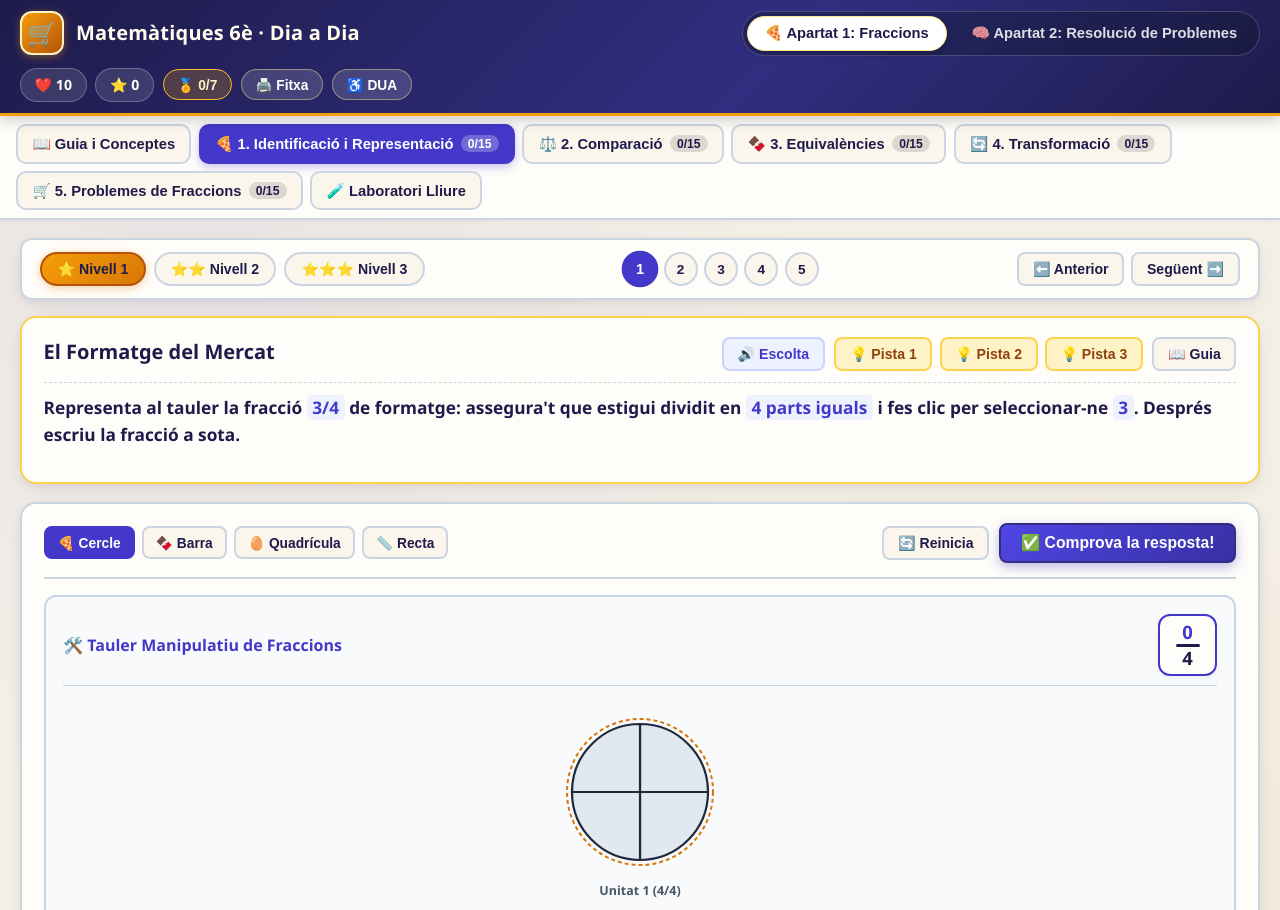
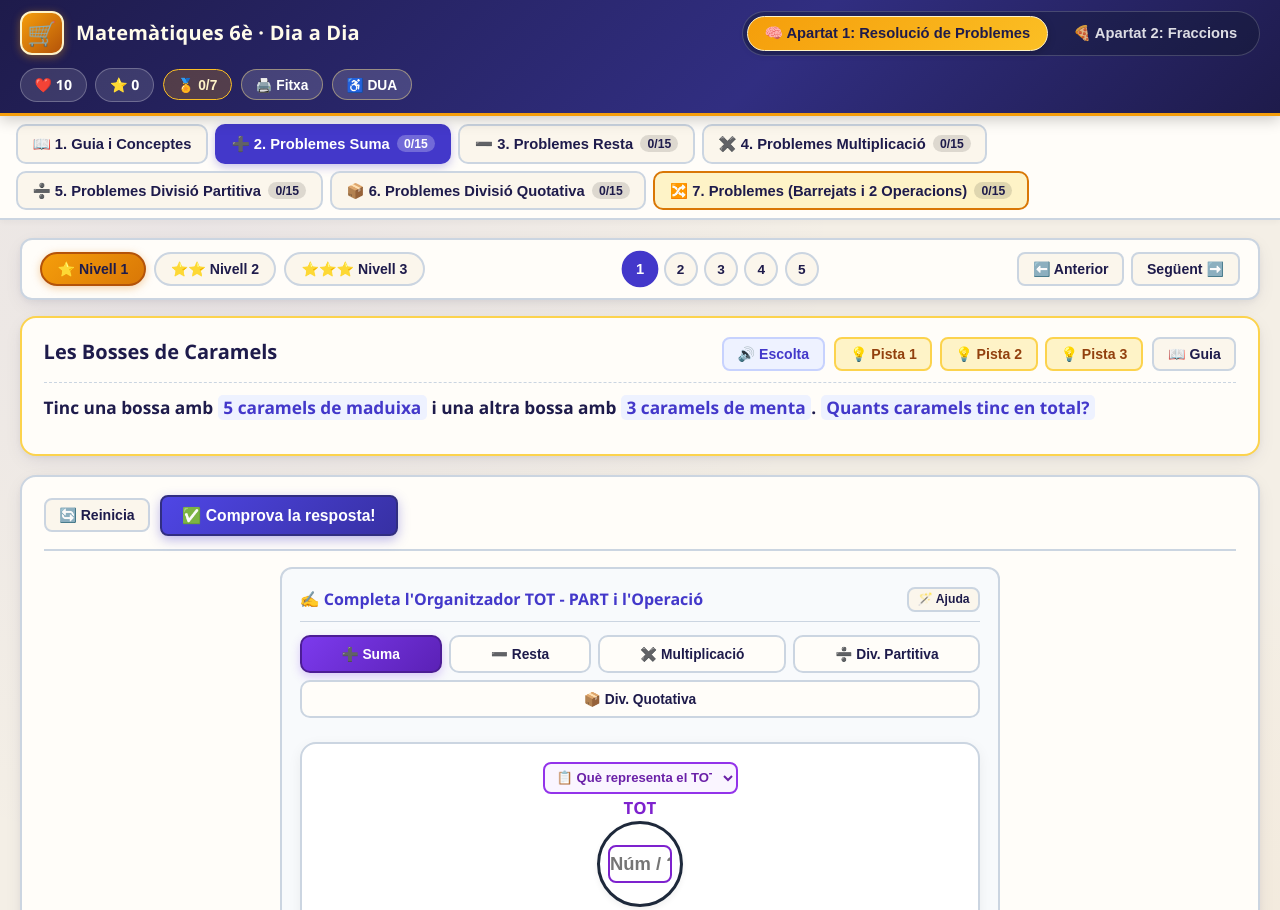
Before and after one commit to cjarque1987/Fraccions, a plain HTML site: page index.html in a window 1280 px wide. Shown: the top 910 px of the page. Drawn offline with Linux system fonts and the light colour scheme.

Commit message:
Canviar ordre dels apartats: Apartat 1 Resolucio de Problemes i Apartat 2 Fraccions

```diff
--- a/app.js
+++ b/app.js
@@ -9,8 +9,8 @@
 
   // Estat global de l'aplicació
   const state = {
-    currentMainArea: "fraccions",   // "fraccions" | "operacions"
-    currentModule: "identificacio", // grimori | identificacio | comparacio | equivalencia | transformacio | problemes | forja | guia_operacions | prob_suma | prob_resta | prob_multiplicacio | prob_div_partitiva | prob_div_quotativa | prob_barrejats
+    currentMainArea: "operacions",  // "operacions" | "fraccions"
+    currentModule: "prob_suma",     // guia_operacions | prob_suma | prob_resta | prob_multiplicacio | prob_div_partitiva | prob_div_quotativa | prob_barrejats | grimori | identificacio | comparacio | equivalencia | transformacio | problemes | forja
     currentLevel: 1,                // 1, 2, 3
     currentIndex: 0,                // 0..4
     currentShape: "circle",         // circle | bar | grid | line
--- a/index.html
+++ b/index.html
@@ -20,11 +20,11 @@
 
       <!-- SELECTOR DELS 2 GRANS APARTATS INTEGRAT I NET -->
       <div class="main-area-inner" id="mainAreaSwitcher" role="navigation" aria-label="Blocs principals">
-        <button type="button" class="main-area-btn active" data-area="fraccions">
-          🍕 Apartat 1: Fraccions
+        <button type="button" class="main-area-btn area-operacions-btn active" data-area="operacions">
+          🧠 Apartat 1: Resolució de Problemes
         </button>
-        <button type="button" class="main-area-btn area-operacions-btn" data-area="operacions">
-          🧠 Apartat 2: Resolució de Problemes
+        <button type="button" class="main-area-btn" data-area="fraccions">
+          🍕 Apartat 2: Fraccions
         </button>
       </div>
 
@@ -77,15 +77,54 @@
 
   <!-- NAVEGACIÓ SECUNDÀRIA DELS SUB-APARTATS -->
   <nav class="main-nav" aria-label="Subapartats del bloc actiu">
-    <!-- SUB-APARTATS DE FRACCIONS -->
-    <ul class="nav-tabs" id="moduleTabsFraccions">
+    <!-- SUB-APARTATS DE RESOLUCIÓ DE PROBLEMES (OPERACIONS) - OBERT PER DEFECTE COM APARTAT 1 -->
+    <ul class="nav-tabs" id="moduleTabsOperacions">
+      <li>
+        <button type="button" class="nav-tab" data-module="guia_operacions">
+          📖 1. Guia i Conceptes
+        </button>
+      </li>
+      <li>
+        <button type="button" class="nav-tab active" data-module="prob_suma">
+          ➕ 2. Problemes Suma <span class="tab-progress" id="prog-prob_suma">0/15</span>
+        </button>
+      </li>
+      <li>
+        <button type="button" class="nav-tab" data-module="prob_resta">
+          ➖ 3. Problemes Resta <span class="tab-progress" id="prog-prob_resta">0/15</span>
+        </button>
+      </li>
+      <li>
+        <button type="button" class="nav-tab" data-module="prob_multiplicacio">
+          ✖️ 4. Problemes Multiplicació <span class="tab-progress" id="prog-prob_multiplicacio">0/15</span>
+        </button>
+      </li>
+      <li>
+        <button type="button" class="nav-tab" data-module="prob_div_partitiva">
+          ➗ 5. Problemes Divisió Partitiva <span class="tab-progress" id="prog-prob_div_partitiva">0/15</span>
+        </button>
+      </li>
+      <li>
+        <button type="button" class="nav-tab" data-module="prob_div_quotativa">
+          📦 6. Problemes Divisió Quotativa <span class="tab-progress" id="prog-prob_div_quotativa">0/15</span>
+        </button>
+      </li>
+      <li>
+        <button type="button" class="nav-tab special-problem-tab" data-module="prob_barrejats">
+          🔀 7. Problemes (Barrejats i 2 Operacions) <span class="tab-progress" id="prog-prob_barrejats">0/15</span>
+        </button>
+      </li>
+    </ul>
+
+    <!-- SUB-APARTATS DE FRACCIONS (APARTAT 2) -->
+    <ul class="nav-tabs" id="moduleTabsFraccions" style="display: none;">
       <li>
         <button type="button" class="nav-tab" data-module="grimori">
           📖 Guia i Conceptes
         </button>
       </li>
       <li>
-        <button type="button" class="nav-tab active" data-module="identificacio">
+        <button type="button" class="nav-tab" data-module="identificacio">
           🍕 1. Identificació i Representació <span class="tab-progress" id="prog-identificacio">0/15</span>
         </button>
       </li>
@@ -112,45 +151,6 @@
       <li>
         <button type="button" class="nav-tab" data-module="forja">
           🧪 Laboratori Lliure
-        </button>
-      </li>
-    </ul>
-
-    <!-- SUB-APARTATS DE RESOLUCIÓ DE PROBLEMES (OPERACIONS) -->
-    <ul class="nav-tabs" id="moduleTabsOperacions" style="display: none;">
-      <li>
-        <button type="button" class="nav-tab" data-module="guia_operacions">
-          📖 1. Guia i Conceptes
-        </button>
-      </li>
-      <li>
-        <button type="button" class="nav-tab" data-module="prob_suma">
-          ➕ 2. Problemes Suma <span class="tab-progress" id="prog-prob_suma">0/15</span>
-        </button>
-      </li>
-      <li>
-        <button type="button" class="nav-tab" data-module="prob_resta">
-          ➖ 3. Problemes Resta <span class="tab-progress" id="prog-prob_resta">0/15</span>
-        </button>
-      </li>
-      <li>
-        <button type="button" class="nav-tab" data-module="prob_multiplicacio">
-          ✖️ 4. Problemes Multiplicació <span class="tab-progress" id="prog-prob_multiplicacio">0/15</span>
-        </button>
-      </li>
-      <li>
-        <button type="button" class="nav-tab" data-module="prob_div_partitiva">
-          ➗ 5. Problemes Divisió Partitiva <span class="tab-progress" id="prog-prob_div_partitiva">0/15</span>
-        </button>
-      </li>
-      <li>
-        <button type="button" class="nav-tab" data-module="prob_div_quotativa">
-          📦 6. Problemes Divisió Quotativa <span class="tab-progress" id="prog-prob_div_quotativa">0/15</span>
-        </button>
-      </li>
-      <li>
-        <button type="button" class="nav-tab special-problem-tab" data-module="prob_barrejats">
-          🔀 7. Problemes (Barrejats i 2 Operacions) <span class="tab-progress" id="prog-prob_barrejats">0/15</span>
         </button>
       </li>
     </ul>
@@ -412,20 +412,20 @@
         <label for="printModuleSelect">📚 Apartat d'exercicis:</label>
         <select id="printModuleSelect" class="print-select">
           <option value="current">Apartat actual obert</option>
-          <optgroup label="🍕 Apartat 1: Fraccions">
-            <option value="identificacio">🍕 1. Identificació i Representació</option>
-            <option value="comparacio">⚖️ 2. Comparació de Fraccions</option>
-            <option value="equivalencia">🍫 3. Equivalències</option>
-            <option value="transformacio">🔄 4. Transformació</option>
-            <option value="problemes">🛒 5. Problemes de Fraccions</option>
-          </optgroup>
-          <optgroup label="🧠 Apartat 2: Resolució de Problemes (Operacions)">
+          <optgroup label="🧠 Apartat 1: Resolució de Problemes (Operacions)">
             <option value="prob_suma">➕ 2. Problemes Suma</option>
             <option value="prob_resta">➖ 3. Problemes Resta</option>
             <option value="prob_multiplicacio">✖️ 4. Problemes Multiplicació</option>
             <option value="prob_div_partitiva">➗ 5. Problemes Divisió Partitiva</option>
             <option value="prob_div_quotativa">📦 6. Problemes Divisió Quotativa</option>
             <option value="prob_barrejats">🔀 7. Problemes (Barrejats i 2 Operacions)</option>
+          </optgroup>
+          <optgroup label="🍕 Apartat 2: Fraccions">
+            <option value="identificacio">🍕 1. Identificació i Representació</option>
+            <option value="comparacio">⚖️ 2. Comparació de Fraccions</option>
+            <option value="equivalencia">🍫 3. Equivalències</option>
+            <option value="transformacio">🔄 4. Transformació</option>
+            <option value="problemes">🛒 5. Problemes de Fraccions</option>
           </optgroup>
           <option value="all">🌟 Tots els apartats complets</option>
         </select>
```
